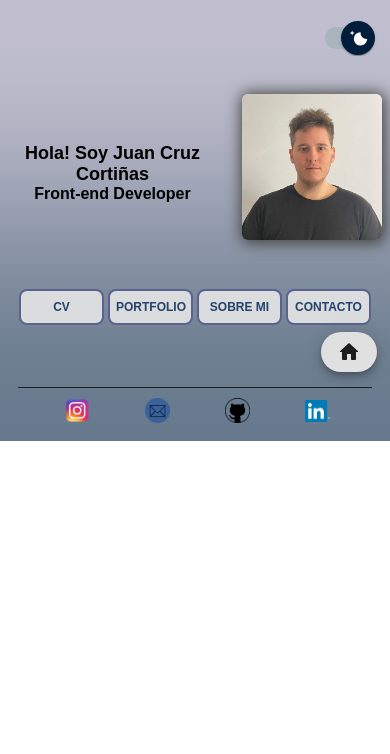
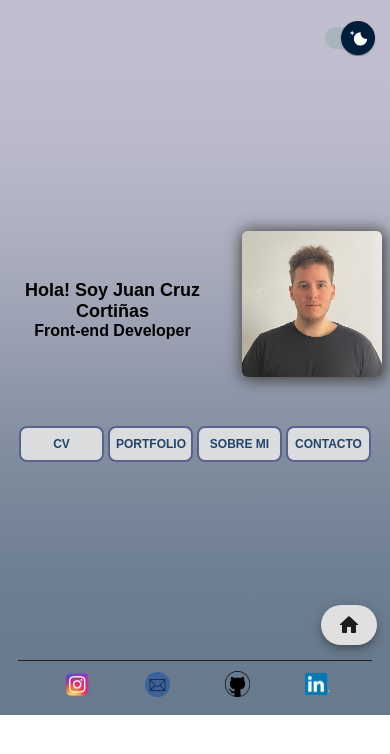
Before and after one commit to Jcruzcorti/newportfolio, a React (Create React App) app: page / in a window 390 px wide. Shown: the top 754 px of the page. Built offline with nearby package versions, Linux system fonts and the light colour scheme; a web font is replaced by a local one.

Commit message:
new and hopefully the latest modification of the display height of the Presentation component

```diff
--- a/src/components/presentation/presentation.css
+++ b/src/components/presentation/presentation.css
@@ -42,7 +42,7 @@ h2{
         align-items: center;
         justify-content: center;
         gap: 15px;
-        min-height: auto;
+        min-height: 60vh;
     }
 
     .DivPresentation {
```
